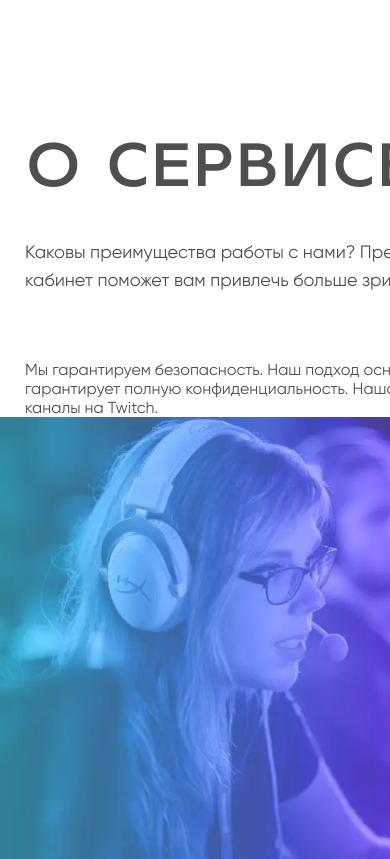
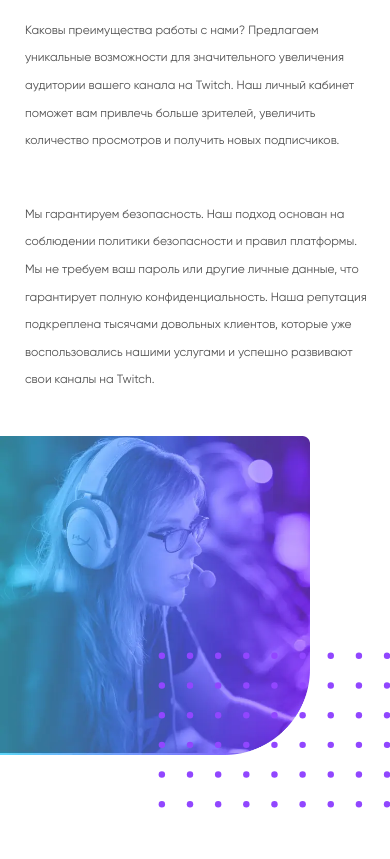
Before and after one commit to QobilovSardor/twitch, a React (Vite) app: page / in a window 390 px wide. Shown: the part 1200-2059 px from the top of the page. Built offline with nearby package versions, Linux system fonts and the light colour scheme.

Commit message:
project finished

```diff
--- a/src/components/advantages/advantages-section.tsx
+++ b/src/components/advantages/advantages-section.tsx
@@ -9,8 +9,8 @@ export const AdvantagesSection = () => (
 			<h2 className="title-text">Преимущества</h2>
 
 			<div className="advantages-boxes md:mt-[80px] mt-[57px]">
-				<div className='relative advantage-box bg-[#9146FF] rounded-[6rem] w-full'>
-					<div className="relative space-y-[17px] font-normal px-12 pt-11 pb-[67px] w-full text-[#F2F2F2] rounded-br-[12rem] rounded-[0.75rem] bg-black-pink">
+				<div className='relative advantage-box bg-[#9146FF] small-lg:h-full h-[413px] rounded-[6rem] w-full'>
+					<div className="relative space-y-[17px] font-normal px-12 pt-11 h-full pb-[67px] w-full text-[#F2F2F2] rounded-br-[12rem] rounded-[0.75rem] bg-black-pink">
 						<h4 className='text-xl md:leading-[230%] leading-[147.5%] font-heavy'>Соответствие</h4>
 						<p className="text-xl">
 							100% соответствие реальным зрителям. Наши зрители просматривают рекламу, участвуют в голосованиях, прогнозах
@@ -19,7 +19,7 @@ export const AdvantagesSection = () => (
 					</div>
 				</div>
 
-				<div className='relative md:z-0 z-20 bg-black-pink blue-card rounded-[6rem] w-full'>
+				<div className='relative md:z-0 z-20 bg-black-pink blue-card small-lg:h-full h-[413px] rounded-[6rem] w-full'>
 					<div className="relative h-full advantage-box__two space-y-[17px] font-normal px-12 pt-11 pb-[67px] w-full text-gray rounded-br-[12rem] rounded-[0.75rem] bg-white">
 						<h4 className='text-xl md:leading-[230%] leading-[147.5%] font-heavy'>Безопасность</h4>
 						<p className="text-xl">
@@ -28,7 +28,7 @@ export const AdvantagesSection = () => (
 					</div>
 				</div>
 
-				<div className='relative  bg-black-pink blue-card rounded-[6rem] w-full'>
+				<div className='relative  bg-black-pink blue-card small-lg:h-full h-[413px] rounded-[6rem] w-full'>
 					<div className="relative h-full advantage-box__two space-y-[17px] font-normal px-12 pt-11 pb-[67px] w-full text-gray rounded-br-[12rem] rounded-[0.75rem] bg-white">
 						<h4 className='text-xl md:leading-[230%] leading-[147.5%] font-heavy'>Эффективность</h4>
 						<p className="text-xl">
@@ -37,7 +37,7 @@ export const AdvantagesSection = () => (
 					</div>
 				</div>
 
-				<div className='relative  bg-black-pink blue-card rounded-[6rem] w-full'>
+				<div className='relative  bg-black-pink blue-card small-lg:h-full h-[413px] rounded-[6rem] w-full'>
 					<div className="relative h-full advantage-box__two space-y-[17px] font-normal px-12 pt-11 pb-[67px] w-full text-gray rounded-br-[12rem] rounded-[0.75rem] bg-white">
 						<h4 className='text-xl md:leading-[230%] leading-[147.5%] font-heavy'>Анонимность</h4>
 						<p className="text-xl">
@@ -46,7 +46,7 @@ export const AdvantagesSection = () => (
 					</div>
 				</div>
 
-				<div className='relative  bg-black-pink blue-card rounded-[6rem] w-full'>
+				<div className='relative  bg-black-pink blue-card small-lg:h-full h-[413px] rounded-[6rem] w-full'>
 					<div className="relative h-full advantage-box__two space-y-[17px] font-normal px-12 pt-11 pb-[67px] w-full text-gray rounded-br-[12rem] rounded-[0.75rem] bg-white">
 						<h4 className='text-xl md:leading-[230%] leading-[147.5%] font-heavy'>Индивидуальный подход</h4>
 						<p className="text-xl">
@@ -55,7 +55,7 @@ export const AdvantagesSection = () => (
 					</div>
 				</div>
 
-				<div className='relative  bg-black-pink blue-card rounded-[6rem] w-full'>
+				<div className='relative  bg-black-pink blue-card small-lg:h-full h-[413px] rounded-[6rem] w-full'>
 					<div className="relative h-full advantage-box__two space-y-[17px] font-normal px-12 pt-11 pb-[67px] w-full text-gray rounded-br-[12rem] rounded-[0.75rem] bg-white">
 						<h4 className='text-xl md:leading-[230%] leading-[147.5%] font-heavy'>Техническая поддержка</h4>
 						<p className="text-xl">
--- a/src/components/order/order.css
+++ b/src/components/order/order.css
@@ -3,3 +3,38 @@
 	background-size: cover;
 	background-repeat: no-repeat;
 }
+
+
+
+.dark .order form {
+	background-color: transparent;
+}
+
+.dark .order .form-box {
+	background-color: white;
+}
+.dark .order .pink-box {
+	background-color: #64DCFA;
+}
+@media screen and (max-width: 992px) {
+	.dark .order form {
+		background-color: white;
+	}
+		.dark .order .pink-box {
+			background-color: transparent;
+		}
+
+	.dark .order .form-box {
+		background-color: transparent;
+	}
+
+	.dark .order h3 {
+		color: white !important;
+	}
+}
+
+@media screen and (max-width: 800px) {
+	.dark .order {
+		background-image: none;
+	}
+}
--- a/src/components/order/order.tsx
+++ b/src/components/order/order.tsx
@@ -1,10 +1,10 @@
 import './order.css';
 export const Order = () => {
 	return (
-		<div className="order sm:mt-[45px] sm:pt-[60px] pt-[76px]" id="order">
+		<div className="order sm:mt-[45px] sm:pt-[60px] pt-[73px]" id="order">
 			<div className="container">
-				<div className="small-lg:bg-pink rounded-[0.7rem] md:rounded-[6rem]">
-					<div className="relative small-lg:bg-black-pink white-bg w-full rounded-br-[5rem] small-lg:pl-[60px] small-lg:pt-[77px] small-lg:pb-[84px] small-lg:pr-[99px] rounded-[0.75rem] md:rounded-br-[15rem] ">
+				<div className="pink-box small-lg:bg-pink rounded-[0.7rem] md:rounded-[6rem]">
+					<div className="form-box relative small-lg:bg-black-pink w-full rounded-br-[5rem] small-lg:pl-[60px] small-lg:pt-[77px] small-lg:pb-[84px] small-lg:pr-[99px] rounded-[0.75rem] md:rounded-br-[15rem] ">
 						<h3 className="relative text-2xl small-lg:mb-[54px] mb-[76px] small-lg:text-white text-gray font-2MASS-J1808 uppercase dark-text ">Введите свои контактные данные и мы с Вами свяжемся</h3>
 						<form className="small-lg:bg-transparent bg-black-pink flex small-lg:flex-row flex-col small-lg:gap-[80px] gap-11 small-lg:items-end items-start pt-[60px] pb-[94px] pl-[30px] pr-[30px] small-lg:p-0 rounded-[15px]">
 							<div className="small-lg:w-[560px] w-full">
@@ -14,7 +14,7 @@ export const Order = () => {
 								</div>
 								<textarea className="dark-input rounded-md pt-[14px] sm:pl-[27px] pl-[32px] mt-[28px] h-[166px] w-full resize-none" placeholder="Введите текст"></textarea>
 							</div>
-							<input type="submit" value='Отправить' className="btn small-lg:mb-[44px] cursor-pointer w-fit" />
+							<input type="submit" value='Отправить' className="btn small-lg:mb-[44px] cursor-pointer sm:w-fit w-full" />
 						</form>
 					</div>
 				</div>
--- a/src/components/prices/prices.tsx
+++ b/src/components/prices/prices.tsx
@@ -33,8 +33,8 @@ export const Prices: React.FC = () => {
 				</h2>
 
 				<div className="prices-boxes">
-					<div className="price-box bg-white rounded-[0.75rem] rounded-br-[6.25rem]">
-						<div className='bg-pink w-full relative overflow-hidden rounded-[0.75rem] flex items-center rounded-br-[6.25rem] justify-center h-[6rem] text-white'>
+					<div className="price-box bg-white rounded-[0.75rem] sm:rounded-br-[6.25rem] rounded-br-[6rem]">
+						<div className='bg-pink w-full relative overflow-hidden rounded-[0.75rem] flex items-center sm:rounded-br-[6.25rem] rounded-br-[6rem] justify-center h-[6rem] text-white'>
 							<div className="absolute bottom-[-22px] left-[-25px] h-11 px-5 py-2.5 origin-top-left -rotate-45 bg-gradient-to-r from-cyan-300 to-sky-500"><div className="w-[7.1rem] text-center text-white text-sm font-normal font-2MASS-J1808 uppercase leading-[0.9rem]">
 								хит <br />  продаж
 							</div>
@@ -82,8 +82,8 @@ export const Prices: React.FC = () => {
 							<a className='btn-md' href="#!">купить за 1500Р</a>
 						</div>
 					</div>
-					<div className="price-box bg-white rounded-[0.75rem] rounded-br-[6.25rem]">
-						<div className='bg-[#631DCA] w-full relative overflow-hidden rounded-[0.75rem] flex items-center rounded-br-[6.25rem] justify-center h-[6rem] text-white'>
+					<div className="price-box bg-white rounded-[0.75rem] sm:rounded-br-[6.25rem] rounded-br-[6rem]">
+						<div className='bg-[#631DCA] w-full relative overflow-hidden rounded-[0.75rem] flex items-center sm:rounded-br-[6.25rem] rounded-br-[6rem] justify-center h-[6rem] text-white'>
 							<h2 className='text-2xl font-normal font-2MASS-J1808 uppercase leading-[3.45rem]'>Фолловеры</h2>
 						</div>
 						<div className='px-[35px] font-normal text-gray text-[17px] pb-[62px]'>
@@ -127,8 +127,8 @@ export const Prices: React.FC = () => {
 							<a className='btn-md mt-[80px]' href="#!">купить за 1500Р</a>
 						</div>
 					</div>
-					<div className="price-box bg-white rounded-[0.75rem] rounded-br-[6.25rem]">
-						<div className='bg-[#4200A4] w-full relative overflow-hidden rounded-[0.75rem] flex items-center rounded-br-[6.25rem] justify-center h-[6rem] text-white'>
+					<div className="price-box bg-white rounded-[0.75rem] sm:rounded-br-[6.25rem] rounded-br-[6rem]">
+						<div className='bg-[#4200A4] w-full relative overflow-hidden rounded-[0.75rem] flex items-center sm:rounded-br-[6.25rem] rounded-br-[6rem] justify-center h-[6rem] text-white'>
 							<h2 className='text-2xl font-normal font-2MASS-J1808 uppercase leading-[3.45rem]'>Просмотры</h2>
 						</div>
 
--- a/src/components/servise/servise.css
+++ b/src/components/servise/servise.css
@@ -26,7 +26,52 @@
 	}
 
 	.service .service-content {
-		max-width: 100%;
+		max-width: 600px;
 		margin: 0;
+		margin-bottom: 42px;
+	}
+
+	.service .dots-img {
+		left: 24%;
 	}
 }
+
+@media screen and (max-width: 630px) {
+	.service {
+		margin-top: -200px;
+		z-index: 100;
+		position: relative;
+	}
+	.service .service-content {
+		max-width: 395px;
+		margin: 0;
+		margin-bottom: 42px;
+	}
+
+	.service .operator-img {
+		max-width: 309.767px;
+		height: 318.543px;
+	}
+
+	.service .dots-img {
+		left: 10.5%;
+		bottom: -64px;
+	}
+}
+
+@media screen and (max-width: 430px) {
+	.service .service-content {
+		max-width: 350px;
+	}
+.service .service-content h3 {
+	font-size: 36px;
+}
+	.service .service-content p {
+		font-size: 12px;
+		line-height: 230%;
+	}
+
+	.service .service-content p:last-child {
+		margin-top: 46px;
+	}
+}
```
